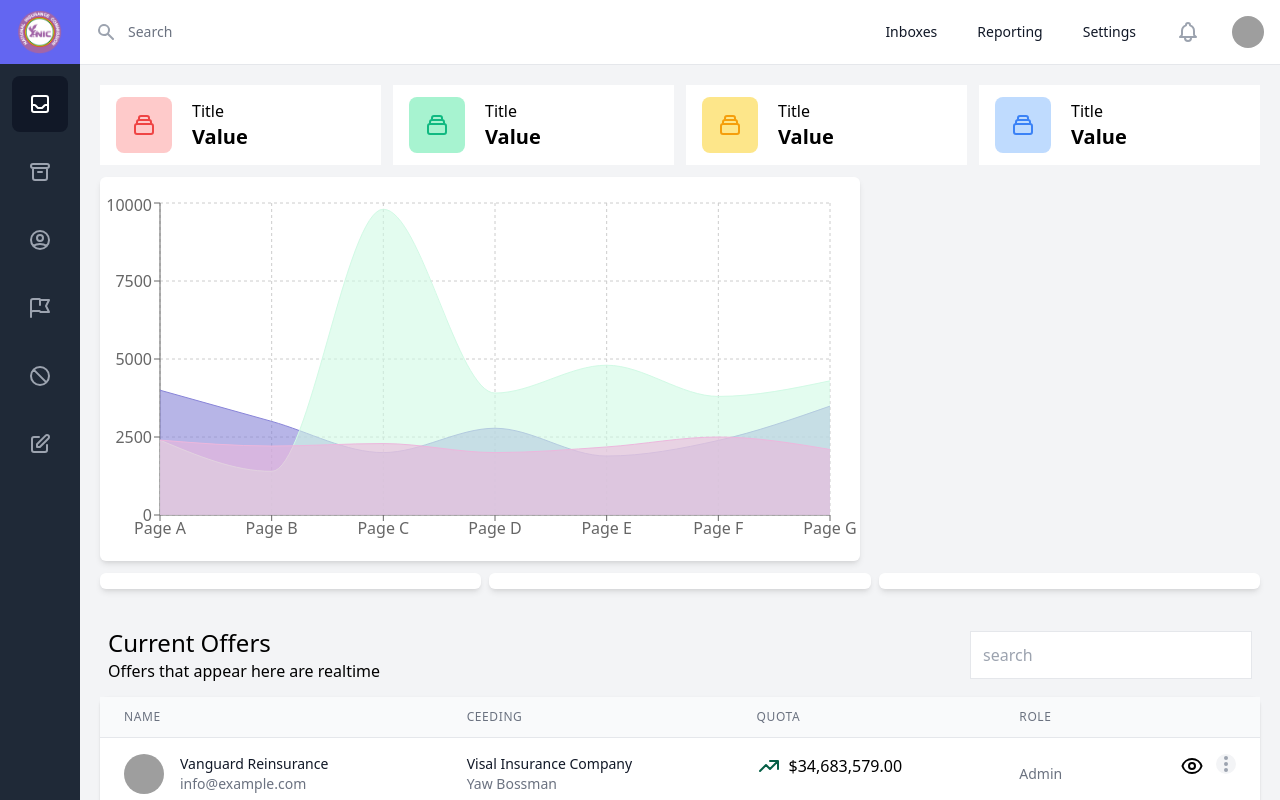
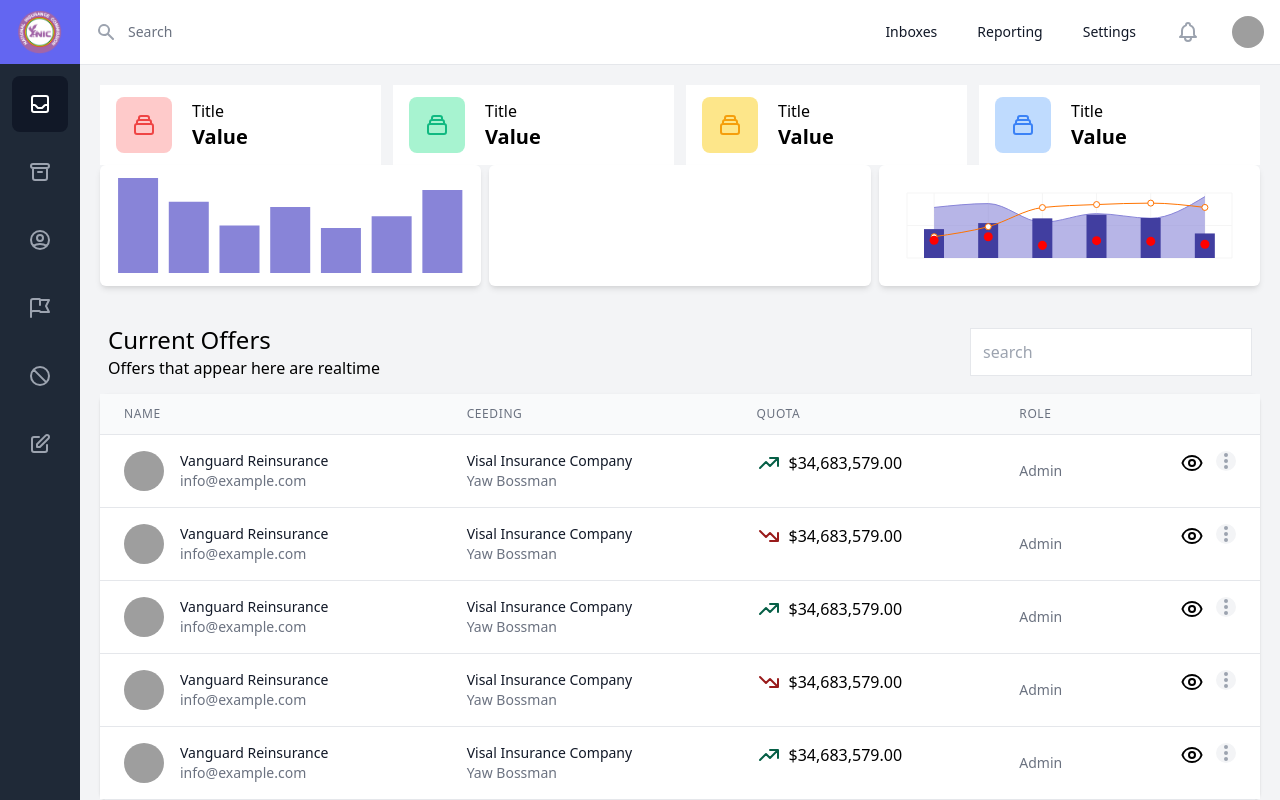
Before and after one commit to Khoby-790/template-nic, a React (Create React App) app: page / in a window 1280 px wide. Built offline with nearby package versions, Linux system fonts and the light colour scheme; grey boxes are pictures that could not be loaded.

Commit message:
--- Auto-Git Commit ---

```diff
--- a/src/pages/Dashboard/Dashboard.tsx
+++ b/src/pages/Dashboard/Dashboard.tsx
@@ -64,29 +64,7 @@ const Dashboard = (props: Props) => {
             <Stats />
             <div className="flex flex-row">
                 <div className="flex-1">
-                    <div className="h-96 max-h-96 bg-white mx-5 my-3 py-4 shadow-md rounded-md">
-                        <ResponsiveContainer width="100%" height="100%">
-                            <AreaChart
-                                width={500}
-                                height={400}
-                                data={data}
-                                margin={{
-                                    top: 10,
-                                    right: 30,
-                                    left: 0,
-                                    bottom: 0,
-                                }}
-                            >
-                                <CartesianGrid strokeDasharray="3 3" />
-                                <XAxis dataKey="name" />
-                                <YAxis />
-                                <Tooltip />
-                                <Area type="monotone" dataKey="uv" stroke="#8884d8" fill="#8884d8" />
-                                <Area type="monotone" dataKey="pv" stroke="#D1FAE5" fill="#D1FAE5" />
-                                <Area type="monotone" dataKey="amt" stroke="#edb7dd" fill="#edb7dd" />
-                            </AreaChart>
-                        </ResponsiveContainer>
-                    </div>
+
                 </div>
                 <div className="w-1/3"></div>
             </div>
--- /dev/null
+++ b/src/pages/Dashboard/components/GraphTabs.tsx
@@ -0,0 +1,15 @@
+import React from 'react'
+
+interface Props {
+
+}
+
+const GraphTabs = (props: Props) => {
+    return (
+        <div>
+
+        </div>
+    )
+}
+
+export default GraphTabs
```
